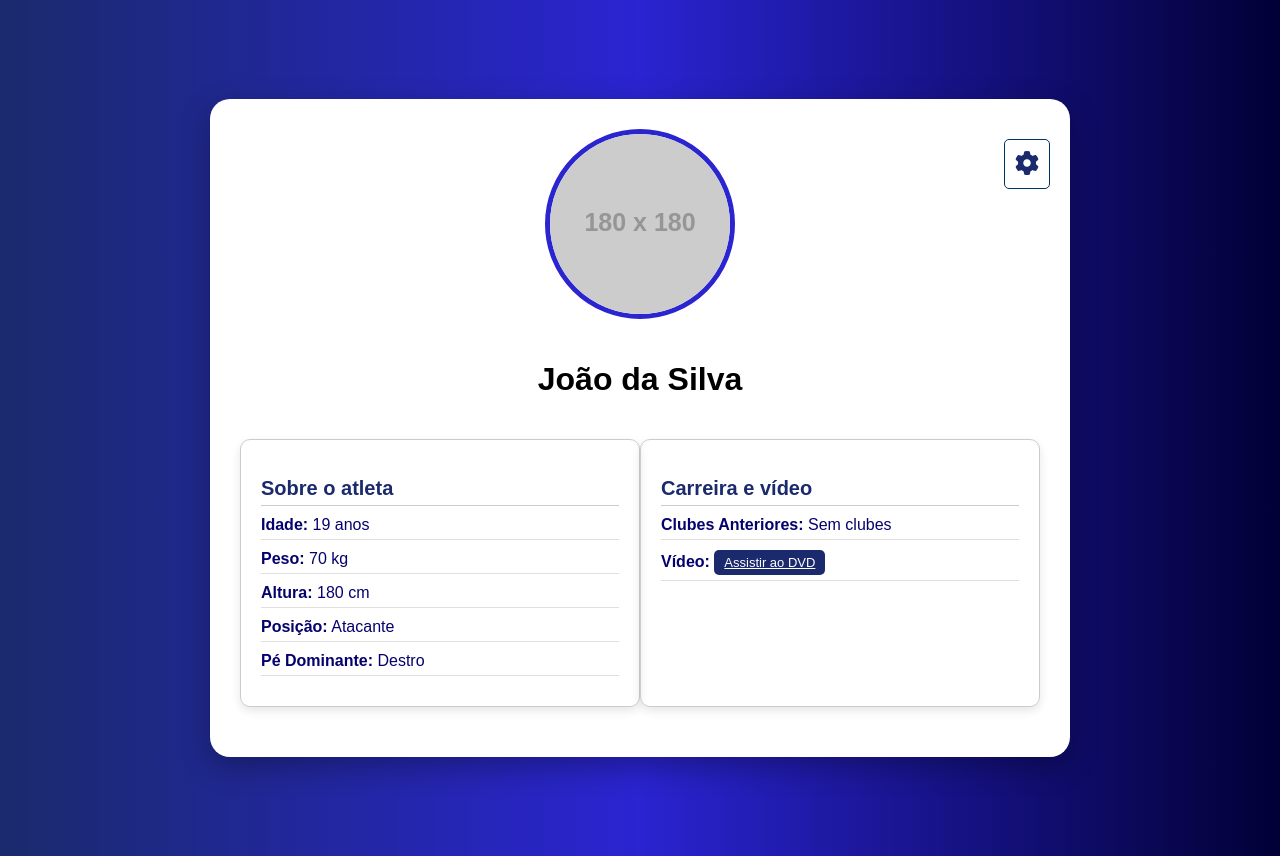
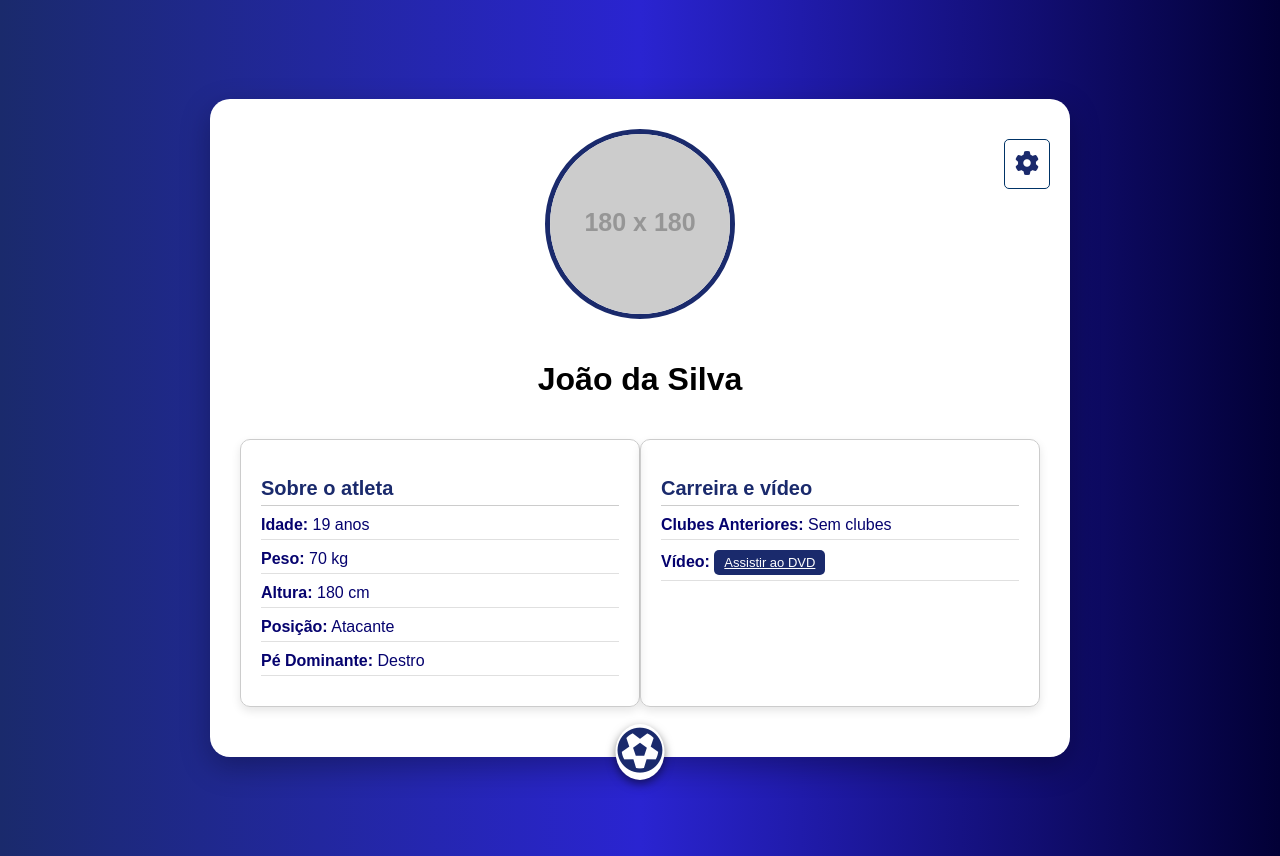
Before and after one commit to vhdtv/ScoutPlay, a plain HTML site: page src/main/resources/static/feedAtleta.html in a window 1280 px wide. Drawn offline with Linux system fonts and the light colour scheme; placeholder pictures from the web are drawn by us.

```diff
--- a/src/main/resources/static/feedAtleta.html
+++ b/src/main/resources/static/feedAtleta.html
@@ -42,7 +42,7 @@
             height: 180px;
             object-fit: cover;
             border-radius: 50%;
-            border: 5px solid #2a24d1;
+            border: 5px solid #1a2a6c;
             margin-bottom: 20px;
         }
         .edit-button{ /*Engrenagem*/
@@ -82,6 +82,27 @@
         }
         .gear-menu a:hover{
             background-color: #f0f0f0;
+        }
+        .soccer-ball {
+            position:fixed;
+            bottom: 20px;
+            left:50%;
+            transform: translateX(-50%);
+            font-size:45px;
+            color:#1a2a6c;
+            background-color: #ffffff;
+            padding: 2px;
+            border-radius: 50%;
+            box-shadow: 0 4px 10px rgba(0, 0, 0, 0.5);
+            z-index: 1000;
+            transition: background-color 0.3s, transform 0.3s;
+        }
+        .soccer-ball:hover {
+            background-color: #ffffff;
+            transform: translateX(-50%) scale(1.1);
+        }
+        .soccer-ball i {
+            color: #1a2a6c;
         }
         .profile-details{
             display: flex;
@@ -140,6 +161,10 @@
             <a href="login.html">Sair</a>
         </div>
 
+        <a href="feedAtleta.html" class="soccer-ball">
+            <i class="fa-regular fa-futbol"></i>
+        </a>
+
         <div class="profile-details">
             <div>
                     <h2>Sobre o atleta</h2>
```
